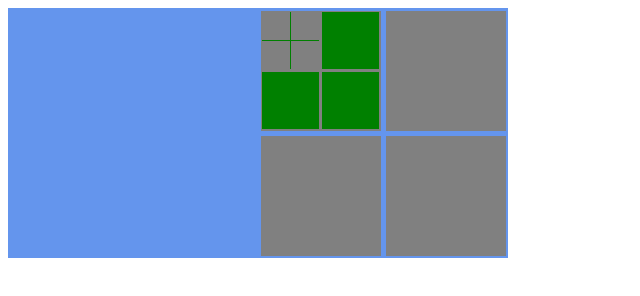
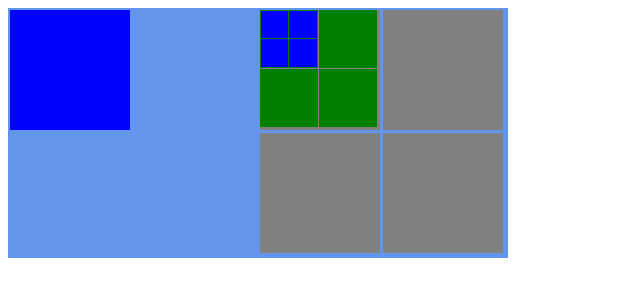
Before and after one commit to regbake/weather-ui, a plain HTML site: page index.html in a window 1280 px wide. Both pictures are taken after a click on the element 133 px from the left and 133 px from the top of the page. Shown: the whole page, without its empty margins (0-640 px from the left). Drawn offline with nearby package versions, Linux system fonts and the light colour scheme.

Commit message:
adding divs one at a time

```diff
--- a/index.html
+++ b/index.html
@@ -12,6 +12,8 @@
       .outer {
         height: 250px;
         width: 250px;
+        /* height: 40vh;
+        width: 40vw; */
         background-color: cornflowerblue;
         /* display: flex; */
         float: left;
@@ -26,24 +28,32 @@
         width: 48%;
         background-color: grey;
         float: left;
-        margin: 1%;
+        margin: .6%;
         /* margin: 0 auto; */
       }
 
       .green {
         background-color: green;
       }
+
+      .blue {
+        background-color: blue;
+      }
     </style>
   </head>
   <body>
-    <div class="outer"></div>
+    <!-- dynamic div -->
+    <div class="outer">
+    </div>
+
+    <!-- test div -->
     <div class="outer">
       <div class="tile">
         <div class="tile green">
-          <div class="tile"></div>
-          <div class="tile"></div>
-          <div class="tile"></div>
-          <div class="tile"></div>
+          <div class="tile blue"></div>
+          <div class="tile blue"></div>
+          <div class="tile blue"></div>
+          <div class="tile blue"></div>
         </div>
         <div class="tile green"></div>
         <div class="tile green"></div>
@@ -61,17 +71,73 @@
       var tileWidth = $('.tile').width();
       var tileHeight = $('.tile').height();
 
-      outer.addEventListener('click', handleClick);
+      $('div').on('click', handleClick);
 
-      function handleClick() {
-        clickCount++;
+      function handleClick(event) {
+        //this is the element that was clicked
+        event.stopPropagation();
 
-        // $('.tile').width(tileWidth*.98);
-        // $('.tile').height(tileHeight*.98);
+        $(this).prepend("<div class='tile blue'></div>");
 
-        console.log("w/h", tileWidth, tileHeight)
+        console.log('clicked', $(this));
+      }
 
-      }
+      //TODO:
+      // CLick on a square and it will divide into four new squares
     </script>
   </body>
 </html>
+
+
+
+
+
+
+
+
+
+
+
+
+
+
+
+
+
+
+
+
+
+
+
+
+
+
+
+
+
+
+
+
+
+
+
+
+
+
+
+
+
+
+
+
+
+
+
+
+
+
+
+
+
+<!-- ha -->
```
